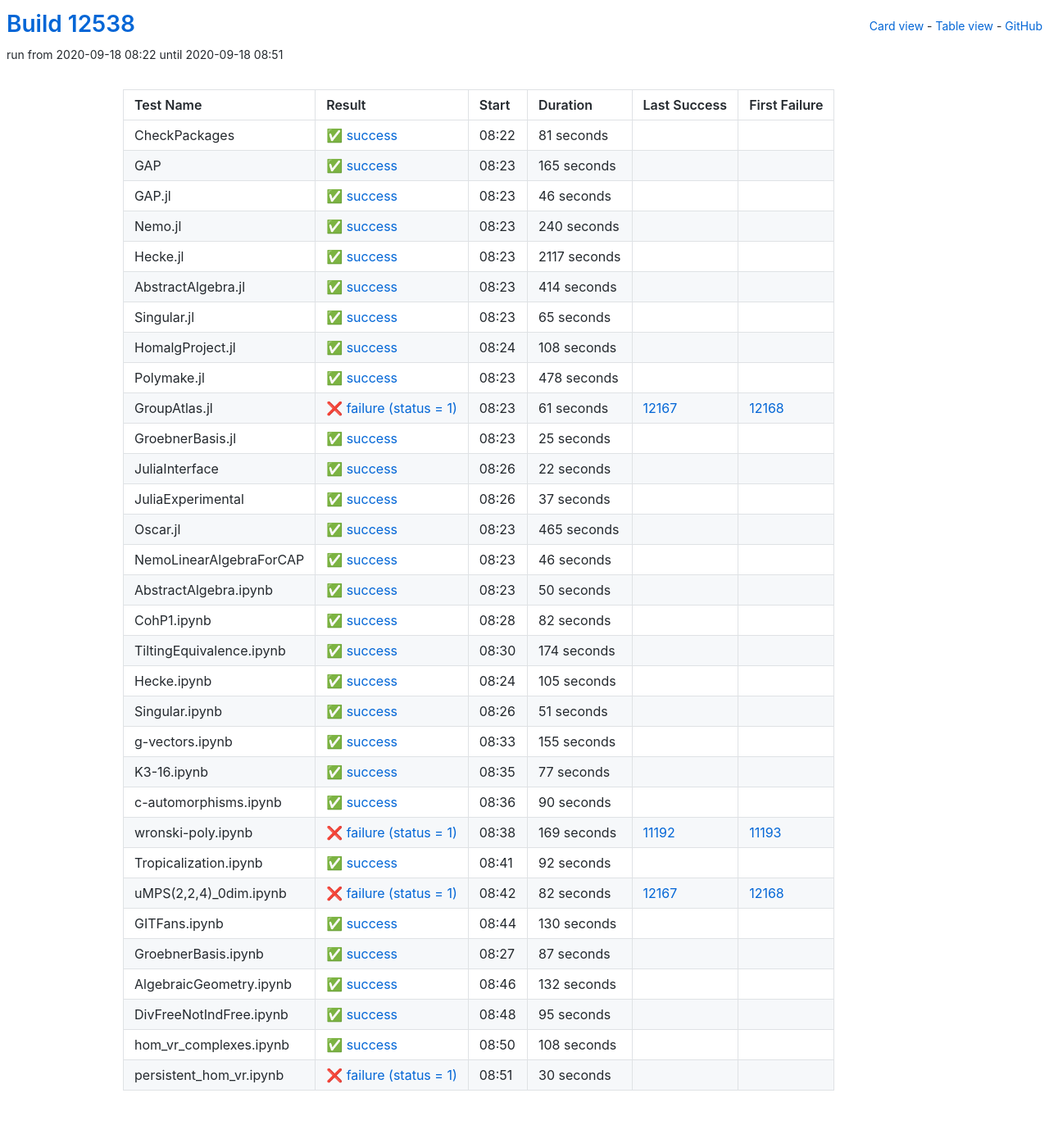
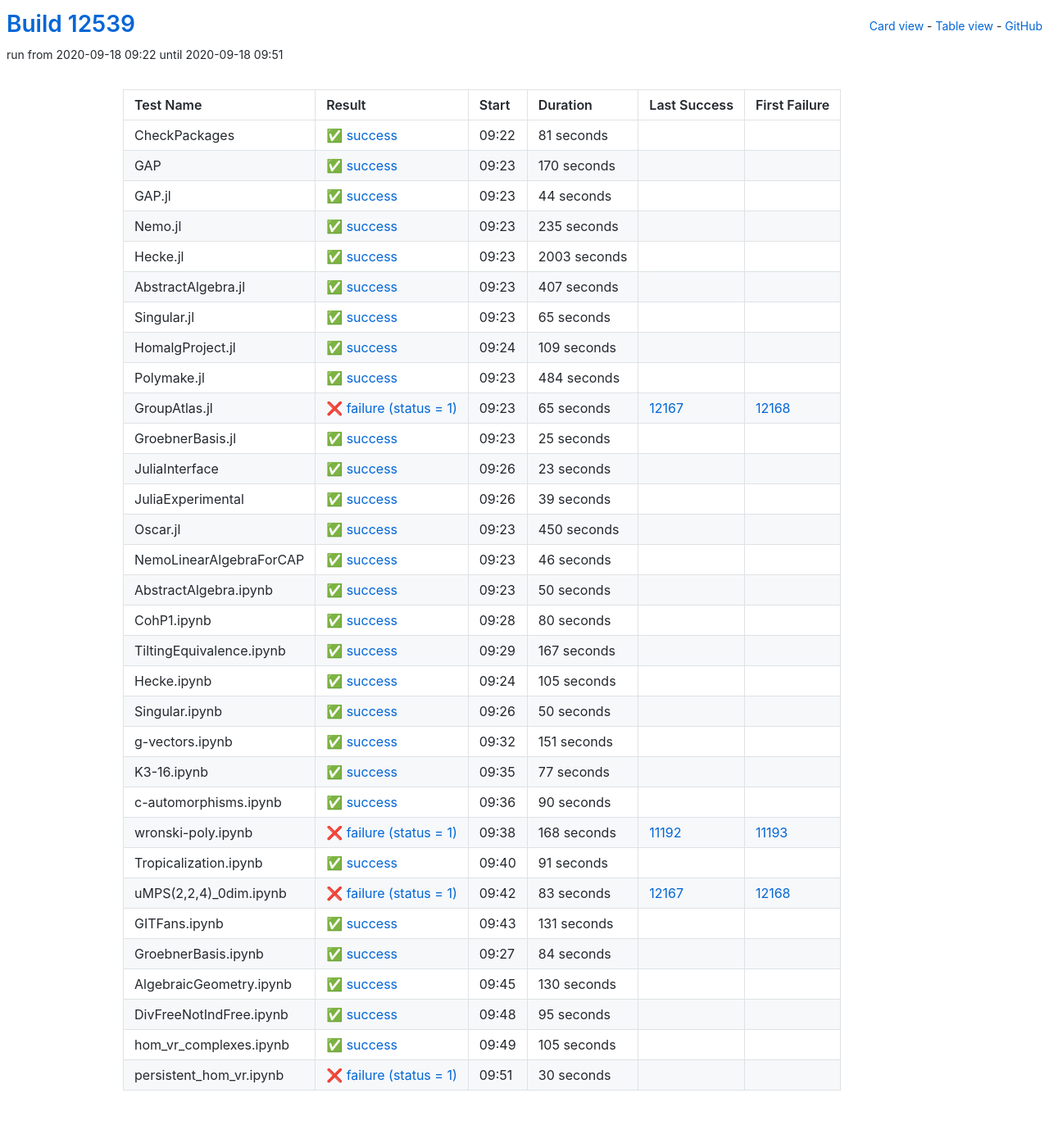
Before and after one commit to oscar-system/oscar-ci-status, a Jekyll site: the page built from table.html, in a window 1280 px wide. Shown: the whole page at 82% size. Built offline with Jekyll 4.4.1, drawn with Linux system fonts in a browser that asks for light colours.

Commit message:
Build #12539

```diff
--- a/_data/ci.yml
+++ b/_data/ci.yml
@@ -1,6 +1,6 @@
 ---
-build: 12538
-build_url: https://oscarci.mathematik.uni-kl.de/job/oscar/12538/
+build: 12539
+build_url: https://oscarci.mathematik.uni-kl.de/job/oscar/12539/
 job: oscar
 organization: oscar-system
 repo: oscar-ci-status
@@ -8,8 +8,8 @@
 tests:
 - name: CheckPackages
   id: checkpackages
-  log: https://oscarci.mathematik.uni-kl.de/job/oscar/12538/artifact/logs/build-12538/CheckPackages.log
-  start: 2020-09-18 08:22
+  log: https://oscarci.mathematik.uni-kl.de/job/oscar/12539/artifact/logs/build-12539/CheckPackages.log
+  start: 2020-09-18 09:22
   success: true
   exitcode: 0
   status: success
@@ -20,68 +20,68 @@
   first_failure_url:
 - name: GAP
   id: gap
-  log: https://oscarci.mathematik.uni-kl.de/job/oscar/12538/artifact/logs/build-12538/GAP.log
-  start: 2020-09-18 08:23
+  log: https://oscarci.mathematik.uni-kl.de/job/oscar/12539/artifact/logs/build-12539/GAP.log
+  start: 2020-09-18 09:23
   success: true
   exitcode: 0
   status: success
-  duration: 165
+  duration: 170
   last_success: false
   last_success_url:
   first_failure: false
   first_failure_url:
 - name: GAP.jl
   id: gap-jl
-  log: https://oscarci.mathematik.uni-kl.de/job/oscar/12538/artifact/logs/build-12538/GAP.jl.log
-  start: 2020-09-18 08:23
+  log: https://oscarci.mathematik.uni-kl.de/job/oscar/12539/artifact/logs/build-12539/GAP.jl.log
+  start: 2020-09-18 09:23
   success: true
   exitcode: 0
   status: success
-  duration: 46
+  duration: 44
   last_success: false
   last_success_url:
   first_failure: false
   first_failure_url:
 - name: Nemo.jl
   id: nemo-jl
-  log: https://oscarci.mathematik.uni-kl.de/job/oscar/12538/artifact/logs/build-12538/Nemo.jl.log
-  start: 2020-09-18 08:23
+  log: https://oscarci.mathematik.uni-kl.de/job/oscar/12539/artifact/logs/build-12539/Nemo.jl.log
+  start: 2020-09-18 09:23
   success: true
   exitcode: 0
   status: success
-  duration: 240
+  duration: 235
   last_success: false
   last_success_url:
   first_failure: false
   first_failure_url:
 - name: Hecke.jl
   id: hecke-jl
-  log: https://oscarci.mathematik.uni-kl.de/job/oscar/12538/artifact/logs/build-12538/Hecke.jl.log
-  start: 2020-09-18 08:23
+  log: https://oscarci.mathematik.uni-kl.de/job/oscar/12539/artifact/logs/build-12539/Hecke.jl.log
+  start: 2020-09-18 09:23
   success: true
   exitcode: 0
   status: success
-  duration: 2117
+  duration: 2003
   last_success: false
   last_success_url:
   first_failure: false
   first_failure_url:
 - name: AbstractAlgebra.jl
   id: abstractalgebra-jl
-  log: https://oscarci.mathematik.uni-kl.de/job/oscar/12538/artifact/logs/build-12538/AbstractAlgebra.jl.log
-  start: 2020-09-18 08:23
+  log: https://oscarci.mathematik.uni-kl.de/job/oscar/12539/artifact/logs/build-12539/AbstractAlgebra.jl.log
+  start: 2020-09-18 09:23
   success: true
   exitcode: 0
   status: success
-  duration: 414
+  duration: 407
   last_success: false
   last_success_url:
   first_failure: false
   first_failure_url:
 - name: Singular.jl
   id: singular-jl
-  log: https://oscarci.mathematik.uni-kl.de/job/oscar/12538/artifact/logs/build-12538/Singular.jl.log
-  start: 2020-09-18 08:23
+  log: https://oscarci.mathematik.uni-kl.de/job/oscar/12539/artifact/logs/build-12539/Singular.jl.log
+  start: 2020-09-18 09:23
   success: true
   exitcode: 0
   status: success
@@ -92,44 +92,44 @@
   first_failure_url:
 - name: HomalgProject.jl
   id: homalgproject-jl
-  log: https://oscarci.mathematik.uni-kl.de/job/oscar/12538/artifact/logs/build-12538/HomalgProject.jl.log
-  start: 2020-09-18 08:24
+  log: https://oscarci.mathematik.uni-kl.de/job/oscar/12539/artifact/logs/build-12539/HomalgProject.jl.log
+  start: 2020-09-18 09:24
   success: true
   exitcode: 0
   status: success
-  duration: 108
+  duration: 109
   last_success: false
   last_success_url:
   first_failure: false
   first_failure_url:
 - name: Polymake.jl
   id: polymake-jl
-  log: https://oscarci.mathematik.uni-kl.de/job/oscar/12538/artifact/logs/build-12538/Polymake.jl.log
-  start: 2020-09-18 08:23
+  log: https://oscarci.mathematik.uni-kl.de/job/oscar/12539/artifact/logs/build-12539/Polymake.jl.log
+  start: 2020-09-18 09:23
   success: true
   exitcode: 0
   status: success
-  duration: 478
+  duration: 484
   last_success: false
   last_success_url:
   first_failure: false
   first_failure_url:
 - name: GroupAtlas.jl
   id: groupatlas-jl
-  log: https://oscarci.mathematik.uni-kl.de/job/oscar/12538/artifact/logs/build-12538/GroupAtlas.jl.log
-  start: 2020-09-18 08:23
+  log: https://oscarci.mathematik.uni-kl.de/job/oscar/12539/artifact/logs/build-12539/GroupAtlas.jl.log
+  start: 2020-09-18 09:23
   success: false
   exitcode: 1
   status: failure
-  duration: 61
+  duration: 65
   last_success: 12167
   last_success_url: https://oscarci.mathematik.uni-kl.de/job/oscar/12167/
   first_failure: 12168
   first_failure_url: https://oscarci.mathematik.uni-kl.de/job/oscar/12168/
 - name: GroebnerBasis.jl
   id: groebnerbasis-jl
-  log: https://oscarci.mathematik.uni-kl.de/job/oscar/12538/artifact/logs/build-12538/GroebnerBasis.jl.log
-  start: 2020-09-18 08:23
+  log: https://oscarci.mathematik.uni-kl.de/job/oscar/12539/artifact/logs/build-12539/GroebnerBasis.jl.log
+  start: 2020-09-18 09:23
   success: true
   exitcode: 0
   status: success
@@ -140,44 +140,44 @@
   first_failure_url:
 - name: JuliaInterface
   id: juliainterface
-  log: https://oscarci.mathematik.uni-kl.de/job/oscar/12538/artifact/logs/build-12538/JuliaInterface.log
-  start: 2020-09-18 08:26
+  log: https://oscarci.mathematik.uni-kl.de/job/oscar/12539/artifact/logs/build-12539/JuliaInterface.log
+  start: 2020-09-18 09:26
   success: true
   exitcode: 0
   status: success
-  duration: 22
+  duration: 23
   last_success: false
   last_success_url:
   first_failure: false
   first_failure_url:
 - name: JuliaExperimental
   id: juliaexperimental
-  log: https://oscarci.mathematik.uni-kl.de/job/oscar/12538/artifact/logs/build-12538/JuliaExperimental.log
-  start: 2020-09-18 08:26
+  log: https://oscarci.mathematik.uni-kl.de/job/oscar/12539/artifact/logs/build-12539/JuliaExperimental.log
+  start: 2020-09-18 09:26
   success: true
   exitcode: 0
   status: success
-  duration: 37
+  duration: 39
   last_success: false
   last_success_url:
   first_failure: false
   first_failure_url:
 - name: Oscar.jl
   id: oscar-jl
-  log: https://oscarci.mathematik.uni-kl.de/job/oscar/12538/artifact/logs/build-12538/Oscar.jl.log
-  start: 2020-09-18 08:23
+  log: https://oscarci.mathematik.uni-kl.de/job/oscar/12539/artifact/logs/build-12539/Oscar.jl.log
+  start: 2020-09-18 09:23
   success: true
   exitcode: 0
   status: success
-  duration: 465
+  duration: 450
   last_success: false
   last_success_url:
   first_failure: false
   first_failure_url:
 - name: NemoLinearAlgebraForCAP
   id: nemolinearalgebraforcap
-  log: https://oscarci.mathematik.uni-kl.de/job/oscar/12538/artifact/logs/build-12538/NemoLinearAlgebraForCAP.log
-  start: 2020-09-18 08:23
+  log: https://oscarci.mathematik.uni-kl.de/job/oscar/12539/artifact/logs/build-12539/NemoLinearAlgebraForCAP.log
+  start: 2020-09-18 09:23
   success: true
   exitcode: 0
   status: success
@@ -188,8 +188,8 @@
   first_failure_url:
 - name: AbstractAlgebra.ipynb
   id: abstractalgebra-ipynb
-  log: https://oscarci.mathematik.uni-kl.de/job/oscar/12538/artifact/logs/build-12538/AbstractAlgebra.ipynb.log
-  start: 2020-09-18 08:23
+  log: https://oscarci.mathematik.uni-kl.de/job/oscar/12539/artifact/logs/build-12539/AbstractAlgebra.ipynb.log
+  start: 2020-09-18 09:23
   success: true
   exitcode: 0
   status: success
@@ -200,32 +200,32 @@
   first_failure_url:
 - name: CohP1.ipynb
   id: cohp1-ipynb
-  log: https://oscarci.mathematik.uni-kl.de/job/oscar/12538/artifact/logs/build-12538/CohP1.ipynb.log
-  start: 2020-09-18 08:28
+  log: https://oscarci.mathematik.uni-kl.de/job/oscar/12539/artifact/logs/build-12539/CohP1.ipynb.log
+  start: 2020-09-18 09:28
   success: true
   exitcode: 0
   status: success
-  duration: 82
+  duration: 80
   last_success: false
   last_success_url:
   first_failure: false
   first_failure_url:
 - name: TiltingEquivalence.ipynb
   id: tiltingequivalence-ipynb
-  log: https://oscarci.mathematik.uni-kl.de/job/oscar/12538/artifact/logs/build-12538/TiltingEquivalence.ipynb.log
-  start: 2020-09-18 08:30
+  log: https://oscarci.mathematik.uni-kl.de/job/oscar/12539/artifact/logs/build-12539/TiltingEquivalence.ipynb.log
+  start: 2020-09-18 09:29
   success: true
   exitcode: 0
   status: success
-  duration: 174
+  duration: 167
   last_success: false
   last_success_url:
   first_failure: false
   first_failure_url:
 - name: Hecke.ipynb
   id: hecke-ipynb
-  log: https://oscarci.mathematik.uni-kl.de/job/oscar/12538/artifact/logs/build-12538/Hecke.ipynb.log
-  start: 2020-09-18 08:24
+  log: https://oscarci.mathematik.uni-kl.de/job/oscar/12539/artifact/logs/build-12539/Hecke.ipynb.log
+  start: 2020-09-18 09:24
   success: true
   exitcode: 0
   status: success
@@ -236,32 +236,32 @@
   first_failure_url:
 - name: Singular.ipynb
   id: singular-ipynb
-  log: https://oscarci.mathematik.uni-kl.de/job/oscar/12538/artifact/logs/build-12538/Singular.ipynb.log
-  start: 2020-09-18 08:26
+  log: https://oscarci.mathematik.uni-kl.de/job/oscar/12539/artifact/logs/build-12539/Singular.ipynb.log
+  start: 2020-09-18 09:26
   success: true
   exitcode: 0
   status: success
-  duration: 51
+  duration: 50
   last_success: false
   last_success_url:
   first_failure: false
   first_failure_url:
 - name: g-vectors.ipynb
   id: g-vectors-ipynb
-  log: https://oscarci.mathematik.uni-kl.de/job/oscar/12538/artifact/logs/build-12538/g-vectors.ipynb.log
-  start: 2020-09-18 08:33
+  log: https://oscarci.mathematik.uni-kl.de/job/oscar/12539/artifact/logs/build-12539/g-vectors.ipynb.log
+  start: 2020-09-18 09:32
   success: true
   exitcode: 0
   status: success
-  duration: 155
+  duration: 151
   last_success: false
   last_success_url:
   first_failure: false
   first_failure_url:
 - name: K3-16.ipynb
   id: k3-16-ipynb
-  log: https://oscarci.mathematik.uni-kl.de/job/oscar/12538/artifact/logs/build-12538/K3-16.ipynb.log
-  start: 2020-09-18 08:35
+  log: https://oscarci.mathematik.uni-kl.de/job/oscar/12539/artifact/logs/build-12539/K3-16.ipynb.log
+  start: 2020-09-18 09:35
   success: true
   exitcode: 0
   status: success
@@ -272,8 +272,8 @@
   first_failure_url:
 - name: c-automorphisms.ipynb
   id: c-automorphisms-ipynb
-  log: https://oscarci.mathematik.uni-kl.de/job/oscar/12538/artifact/logs/build-12538/c-automorphisms.ipynb.log
-  start: 2020-09-18 08:36
+  log: https://oscarci.mathematik.uni-kl.de/job/oscar/12539/artifact/logs/build-12539/c-automorphisms.ipynb.log
+  start: 2020-09-18 09:36
   success: true
   exitcode: 0
   status: success
@@ -284,44 +284,68 @@
   first_failure_url:
 - name: wronski-poly.ipynb
   id: wronski-poly-ipynb
-  log: https://oscarci.mathematik.uni-kl.de/job/oscar/12538/artifact/logs/build-12538/wronski-poly.ipynb.log
-  start: 2020-09-18 08:38
+  log: https://oscarci.mathematik.uni-kl.de/job/oscar/12539/artifact/logs/build-12539/wronski-poly.ipynb.log
+  start: 2020-09-18 09:38
   success: false
   exitcode: 1
   status: failure
-  duration: 169
+  duration: 168
   last_success: 11192
   last_success_url: https://oscarci.mathematik.uni-kl.de/job/oscar/11192/
   first_failure: 11193
   first_failure_url: https://oscarci.mathematik.uni-kl.de/job/oscar/11193/
 - name: Tropicalization.ipynb
   id: tropicalization-ipynb
-  log: https://oscarci.mathematik.uni-kl.de/job/oscar/12538/artifact/logs/build-12538/Tropicalization.ipynb.log
-  start: 2020-09-18 08:41
+  log: https://oscarci.mathematik.uni-kl.de/job/oscar/12539/artifact/logs/build-12539/Tropicalization.ipynb.log
+  start: 2020-09-18 09:40
   success: true
   exitcode: 0
   status: success
-  duration: 92
+  duration: 91
   last_success: false
   last_success_url:
   first_failure: false
   first_failure_url:
 - name: uMPS(2,2,4)_0dim.ipynb
   id: umps-2-2-4-0dim-ipynb
-  log: https://oscarci.mathematik.uni-kl.de/job/oscar/12538/artifact/logs/build-12538/uMPS-2-2-4-_0dim.ipynb.log
-  start: 2020-09-18 08:42
+  log: https://oscarci.mathematik.uni-kl.de/job/oscar/12539/artifact/logs/build-12539/uMPS-2-2-4-_0dim.ipynb.log
+  start: 2020-09-18 09:42
   success: false
   exitcode: 1
   status: failure
-  duration: 82
+  duration: 83
   last_success: 12167
   last_success_url: https://oscarci.mathematik.uni-kl.de/job/oscar/12167/
   first_failure: 12168
   first_failure_url: https://oscarci.mathematik.uni-kl.de/job/oscar/12168/
 - name: GITFans.ipynb
   id: gitfans-ipynb
-  log: https://oscarci.mathematik.uni-kl.de/job/oscar/12538/artifact/logs/build-12538/GITFans.ipynb.log
-  start: 2020-09-18 08:44
+  log: https://oscarci.mathematik.uni-kl.de/job/oscar/12539/artifact/logs/build-12539/GITFans.ipynb.log
+  start: 2020-09-18 09:43
+  success: true
+  exitcode: 0
+  status: success
+  duration: 131
+  last_success: false
+  last_success_url:
+  first_failure: false
+  first_failure_url:
+- name: GroebnerBasis.ipynb
+  id: groebnerbasis-ipynb
+  log: https://oscarci.mathematik.uni-kl.de/job/oscar/12539/artifact/logs/build-12539/GroebnerBasis.ipynb.log
+  start: 2020-09-18 09:27
+  success: true
+  exitcode: 0
+  status: success
+  duration: 84
+  last_success: false
+  last_success_url:
+  first_failure: false
+  first_failure_url:
+- name: AlgebraicGeometry.ipynb
+  id: algebraicgeometry-ipynb
+  log: https://oscarci.mathematik.uni-kl.de/job/oscar/12539/artifact/logs/build-12539/AlgebraicGeometry.ipynb.log
+  start: 2020-09-18 09:45
   success: true
   exitcode: 0
   status: success
@@ -330,34 +354,10 @@
   last_success_url:
   first_failure: false
   first_failure_url:
-- name: GroebnerBasis.ipynb
-  id: groebnerbasis-ipynb
-  log: https://oscarci.mathematik.uni-kl.de/job/oscar/12538/artifact/logs/build-12538/GroebnerBasis.ipynb.log
-  start: 2020-09-18 08:27
-  success: true
-  exitcode: 0
-  status: success
-  duration: 87
-  last_success: false
-  last_success_url:
-  first_failure: false
-  first_failure_url:
-- name: AlgebraicGeometry.ipynb
-  id: algebraicgeometry-ipynb
-  log: https://oscarci.mathematik.uni-kl.de/job/oscar/12538/artifact/logs/build-12538/AlgebraicGeometry.ipynb.log
-  start: 2020-09-18 08:46
-  success: true
-  exitcode: 0
-  status: success
-  duration: 132
-  last_success: false
-  last_success_url:
-  first_failure: false
-  first_failure_url:
 - name: DivFreeNotIndFree.ipynb
   id: divfreenotindfree-ipynb
-  log: https://oscarci.mathematik.uni-kl.de/job/oscar/12538/artifact/logs/build-12538/DivFreeNotIndFree.ipynb.log
-  start: 2020-09-18 08:48
+  log: https://oscarci.mathematik.uni-kl.de/job/oscar/12539/artifact/logs/build-12539/DivFreeNotIndFree.ipynb.log
+  start: 2020-09-18 09:48
   success: true
   exitcode: 0
   status: success
@@ -368,20 +368,20 @@
   first_failure_url:
 - name: hom_vr_complexes.ipynb
   id: hom-vr-complexes-ipynb
-  log: https://oscarci.mathematik.uni-kl.de/job/oscar/12538/artifact/logs/build-12538/hom_vr_complexes.ipynb.log
-  start: 2020-09-18 08:50
+  log: https://oscarci.mathematik.uni-kl.de/job/oscar/12539/artifact/logs/build-12539/hom_vr_complexes.ipynb.log
+  start: 2020-09-18 09:49
   success: true
   exitcode: 0
   status: success
-  duration: 108
+  duration: 105
   last_success: false
   last_success_url:
   first_failure: false
   first_failure_url:
 - name: persistent_hom_vr.ipynb
   id: persistent-hom-vr-ipynb
-  log: https://oscarci.mathematik.uni-kl.de/job/oscar/12538/artifact/logs/build-12538/persistent_hom_vr.ipynb.log
-  start: 2020-09-18 08:51
+  log: https://oscarci.mathematik.uni-kl.de/job/oscar/12539/artifact/logs/build-12539/persistent_hom_vr.ipynb.log
+  start: 2020-09-18 09:51
   success: false
   exitcode: 1
   status: failure
```
Also changed, not shown: README.md.
